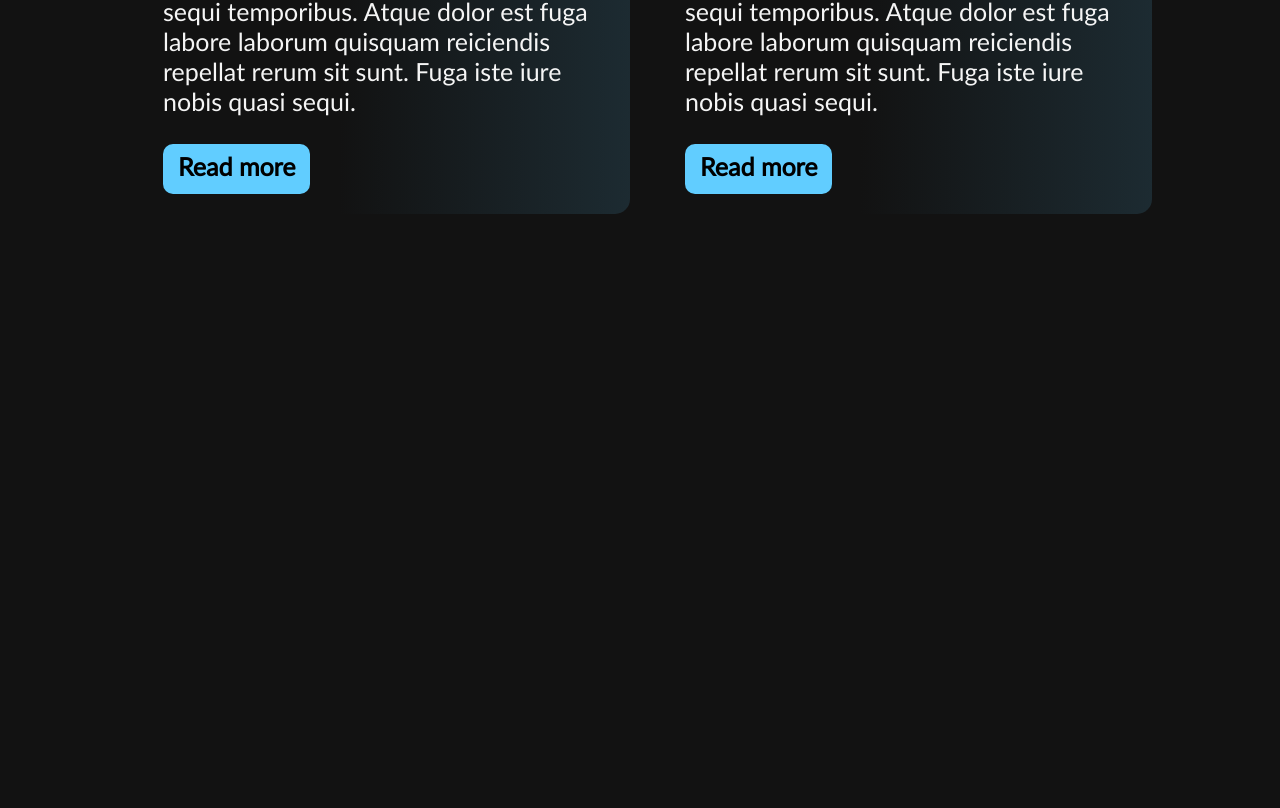
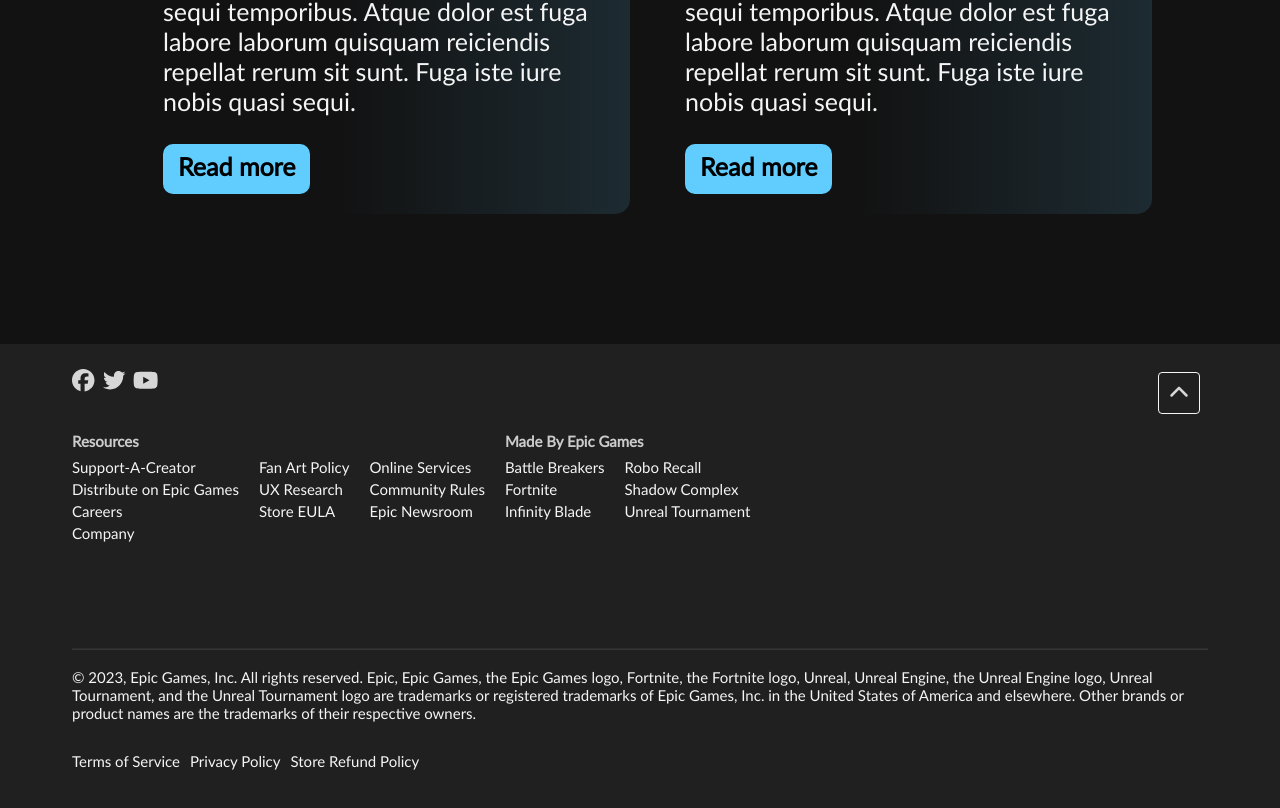
Before and after one commit to Star-Academy/Winter1402-TwoWeek-InternShip-Frontend, an Angular app: page / in a window 1280 px wide. Shown: the part 2009-2817 px from the top of the page. Before the commit the page ends 2273 px from the top, so only its background shows below. Built offline with nearby package versions, Linux system fonts and the light colour scheme.

Commit message:
add footer

```diff
--- a/src/app/app.component.html
+++ b/src/app/app.component.html
@@ -28,7 +28,7 @@
   </section>
 </header>
 
-<main>
+<main class="main-body">
   <section class="banner">
     <div class="slideshow">
       <img src="assets/images/battle-walp.jpg">
@@ -123,4 +123,83 @@
     </div>
   </section>
 </main>
-<footer></footer>
+<footer>
+  <section class="footer-top-container">
+    <section class="social-media">
+      <a href="#">
+        <fa-icon [icon]="faFacebook" size="xl"></fa-icon>
+      </a>
+      <a>
+        <fa-icon [icon]="faTwitter" size="xl"></fa-icon>
+      </a>
+      <a>
+        <fa-icon [icon]="faYoutube" size="xl"></fa-icon>
+      </a>
+    </section>
+    <button id="scrollToTop">
+      <fa-icon [icon]="faChevronUp" size="xl"></fa-icon>
+    </button>
+  </section>
+  <section class="footer-top-links">
+    <section class="resources">
+      <nav>
+        <header>
+          <h3>Resources</h3>
+        </header>
+        <main>
+          <ul>
+            <li><a href="#">Support-A-Creator</a></li>
+            <li><a href="#">Distribute on Epic Games</a></li>
+            <li><a href="#">Careers</a></li>
+            <li><a href="#">Company</a></li>
+          </ul>
+          <ul>
+            <li><a href="#">Fan Art Policy</a></li>
+            <li><a href="#">UX Research</a></li>
+            <li><a href="#">Store EULA</a></li>
+          </ul>
+          <ul>
+            <li><a href="#">Online Services</a></li>
+            <li><a href="#">Community Rules</a></li>
+            <li><a href="#">Epic Newsroom</a></li>
+          </ul>
+        </main>
+      </nav>
+    </section>
+    <section class="products">
+      <nav>
+        <header>
+          <h3>Made By Epic Games</h3>
+        </header>
+        <main>
+          <ul>
+            <li><a href="#">Battle Breakers</a></li>
+            <li><a href="#">Fortnite</a></li>
+            <li><a href="#">Infinity Blade</a></li>
+          </ul>
+          <ul>
+            <li><a href="#">Robo Recall</a></li>
+            <li><a href="#">Shadow Complex</a></li>
+            <li><a href="#">Unreal Tournament</a></li>
+          </ul>
+        </main>
+      </nav>
+    </section>
+  </section>
+  <hr/>
+  <section class="copyright">
+    <p>
+      © 2023, Epic Games, Inc. All rights reserved. Epic, Epic Games, the Epic Games logo, Fortnite, the Fortnite logo,
+      Unreal, Unreal Engine, the Unreal Engine logo, Unreal Tournament, and the Unreal Tournament logo are trademarks or
+      registered trademarks of Epic Games, Inc. in the United States of America and elsewhere. Other brands or product
+      names are the trademarks of their respective owners.
+    </p>
+  </section>
+  <section class="footer-bottom-links">
+    <ul>
+      <li><a href="#">Terms of Service</a></li>
+      <li><a href="#">Privacy Policy</a></li>
+      <li><a href="#">Store Refund Policy</a></li>
+    </ul>
+  </section>
+</footer>
--- a/src/app/app.component.scss
+++ b/src/app/app.component.scss
@@ -35,6 +35,12 @@
   display: flex;
   align-items: center;
   gap: 2rem;
+
+  nav li a {
+    text-decoration: none;
+    color: inherit;
+  }
+
   input {
     padding: 1.2rem 2rem;
     background-color: #202020;
@@ -70,12 +76,6 @@
 
 }
 
-
-nav li a {
-  text-decoration: none;
-  color: inherit;
-}
-
 .user-preferences {
   margin-left: auto;
   display: flex;
@@ -91,7 +91,6 @@ nav li a {
   cursor: pointer;
   color: black;
   background-color: $secondaty-color;
-  //font-weight: bold;
   padding: 0.8rem 1.5rem;
   border-radius: 0.6rem;
   border: none;
@@ -99,6 +98,7 @@ nav li a {
 }
 
 main {
+  padding-bottom: 8rem;
   .banner {
     margin-top: $distance-with-top-section;
     display: inline-flex;
@@ -344,3 +344,127 @@ fa-icon {
   -webkit-box-shadow: 10px 9px 17px -10px rgba(0,0,0,1);
   -moz-box-shadow: 10px 9px 17px -10px rgba(0,0,0,1);
 }
+
+footer {
+  color: whitesmoke;
+  padding: 2rem 7.2rem 4rem;
+  background-color: $footer-background-color;
+  font-size: $global-font-size;
+
+  .footer-top-container {
+    display: flex;
+    justify-content: space-between;
+
+    .social-media {
+      margin: 0.5rem 0;
+
+      a {
+        padding-right: 0.8rem;
+      }
+    }
+
+    #scrollToTop {
+      background-color: transparent;
+      border: 1px solid whitesmoke;
+      border-radius: 0.4rem;
+      margin: 0.8rem 0.8rem 0 0;
+      padding: 1rem;
+
+      &:hover, &:hover * {
+        border-color: $footer-link-hover;
+        color: $footer-link-hover;
+        cursor: pointer;
+      }
+    }
+
+  }
+
+  a {
+    color: whitesmoke;
+    text-decoration: none;
+
+    &:hover, :hover {
+      color: $footer-link-hover;
+    }
+  }
+
+  .footer-top-links {
+    display: flex;
+    justify-content: flex-start;
+
+    section {
+      padding: 2rem 0 1rem 0;
+    }
+
+    h3 {
+      margin: 0 0 0.8rem 0;
+      font-size: $global-font-size;
+      color: #CCCCCC;
+    }
+
+    nav {
+      display: flex;
+      flex-direction: column;
+
+      main {
+        display: flex;
+        justify-content: space-between;
+
+        ul {
+          list-style-type: none;
+          padding: 0 2rem 0 0;
+          margin: 0;
+        }
+
+        li {
+          font-size: $global-font-size;
+          padding-bottom: 0.4rem;
+
+        }
+      }
+    }
+  }
+
+  hr {
+    padding: 0 1rem;
+    margin: 1rem 0;
+    opacity: 10%;
+  }
+
+  .copyright {
+    padding: 1rem 0;
+    font-size: $global-font-size;
+
+    p {
+      margin: 0;
+    }
+  }
+
+  .footer-bottom-links {
+    ul {
+      list-style-type: none;
+      display: flex;
+      margin: 2rem 0 1rem 0;
+      padding: 0;
+
+      li {
+        padding-right: 1rem;
+        font-size: $global-font-size;
+      }
+    }
+  }
+}
+
+@media screen and (max-width: 600px) {
+  .footer-top-links {
+    flex-direction: column;
+    align-items: flex-start;
+  }
+  .footer-bottom-links {
+    ul {
+      display: flex;
+      flex-direction: column;
+      align-items: center;
+    }
+  }
+}
--- a/src/app/app.component.ts
+++ b/src/app/app.component.ts
@@ -1,5 +1,6 @@
 import { Component } from '@angular/core';
-import { faCircleDot, faCircleArrowRight, faCircleArrowLeft, faBars } from '@fortawesome/free-solid-svg-icons';
+import { faCircleDot, faCircleArrowRight, faCircleArrowLeft, faChevronUp } from '@fortawesome/free-solid-svg-icons';
+import {faFacebook, faTwitter, faYoutube} from "@fortawesome/free-brands-svg-icons";
 
 @Component({
   selector: 'app-root',
@@ -10,5 +11,8 @@ export class AppComponent {
   title = 'internship-winter-mohaymen';
   faArrowLeft = faCircleArrowLeft
   faArrowRight = faCircleArrowRight
-  faBars = faBars
+  faTwitter = faTwitter
+  protected readonly faFacebook = faFacebook;
+  protected readonly faYoutube = faYoutube;
+  protected readonly faChevronUp = faChevronUp;
 }
--- a/src/styles.scss
+++ b/src/styles.scss
@@ -3,6 +3,8 @@ $secondaty-color: #61cdff;
 $main-body-background: #121212;
 $distance-with-top-section: 5rem;
 $global-font-size: 1.5rem;
+$footer-link-hover: #0078f2;
+$footer-background-color: #202020;
 
 
 @font-face {
@@ -28,7 +30,7 @@ html, body {
   height: 100%;
 }
 
-main {
+.main-body {
   width: 80%;
   display: flex;
   flex-direction: column;
```
